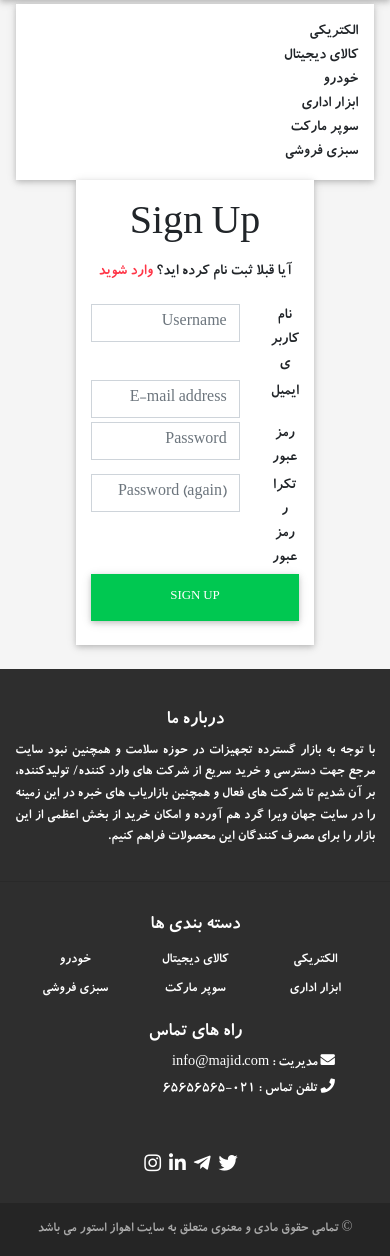
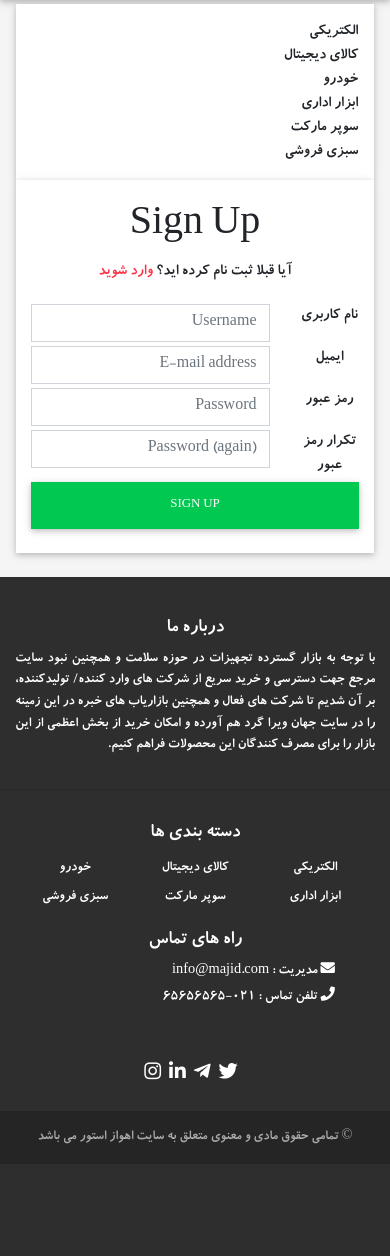
Before and after one commit to majiddjango/ahwaz, a Django app: page /accounts/signup/ in a window 390 px wide. Shown: the part 111-1367 px from the top of the page. After the commit the page ends 1255 px from the top, so only its background shows below. Run offline with Django 3.2, Linux system fonts and the light colour scheme; data comes from the database, SQL or seed files in the repository; some libraries are stand-ins or nearby versions.

Commit message:
login and signup forms

```diff
--- a/templates/account/login.html
+++ b/templates/account/login.html
@@ -8,7 +8,7 @@
 {% block content %}
 
 <div class="row justify-content-center m-0 p-0">
-  <div class="col-8 col-md-6 text-center card px-1 py-2">
+  <div class="col-12 col-md-6 text-center card px-1 py-2 mt-sm-1">
     <h1>ورود</h1>
     <p>اگر هنوز حساب کاربری ندارید می‌توانید ابتدا در سایت <a class="text-danger" href="{{ signup_url }}">ثبت نام</a> کنید.
 
--- a/templates/account/signup.html
+++ b/templates/account/signup.html
@@ -7,7 +7,7 @@
 
 {% block content %}
 <div class="row m-0 p-0 justify-content-center">
-  <div class="col-8 col-md-6  text-center card py-4">
+  <div class="col-12 col-md-6  text-center card py-4 mt-sm-1">
     <h1>{% trans "Sign Up" %}</h1>
     <p>آیا قبلا ثبت نام کرده اید؟
       <a class="text-danger" href="{{ login_url }}">وارد شوید</a>
```
